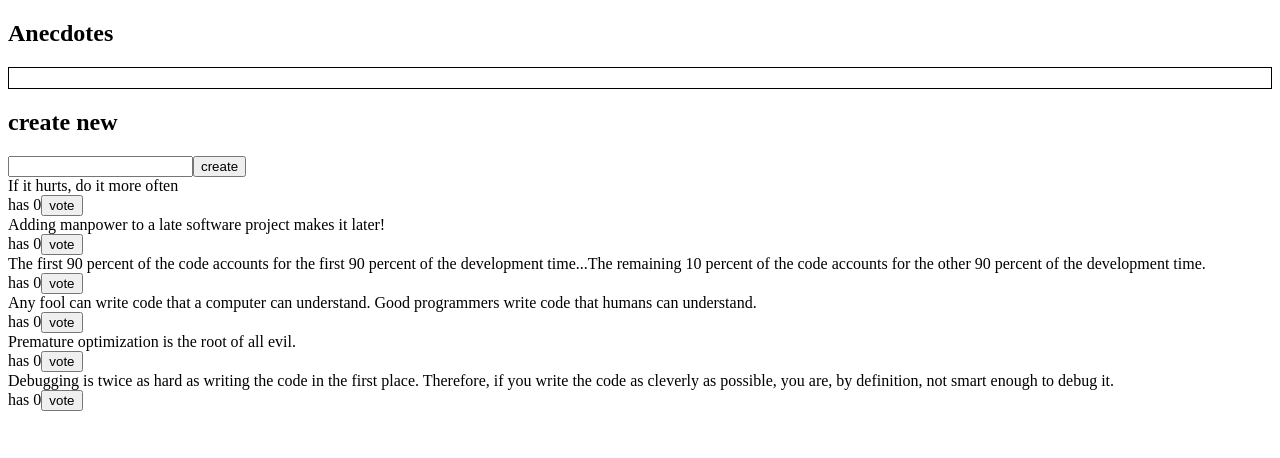
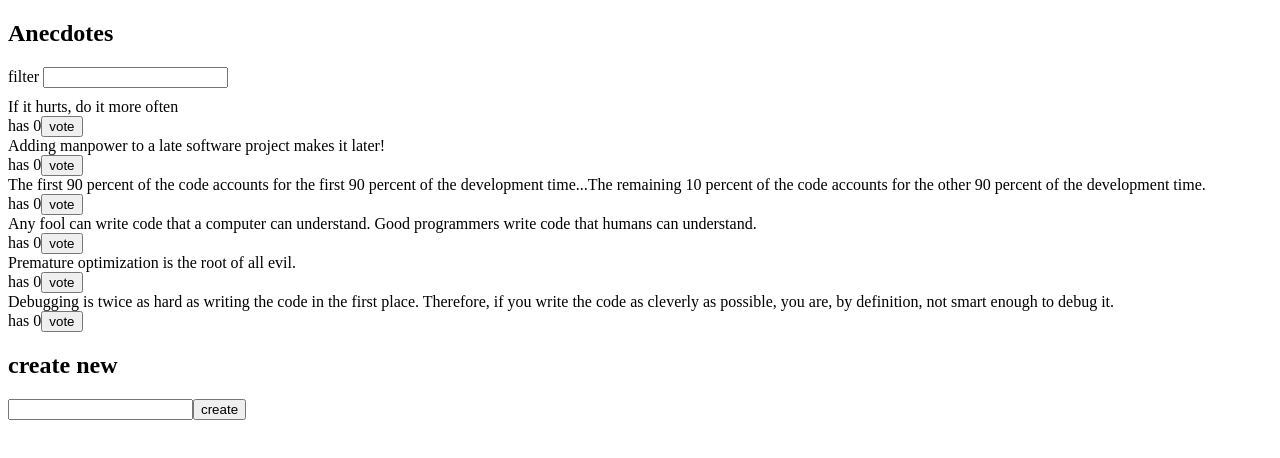
Before and after one commit to sm-mostafajamal/Fullstack_Open, a React (Create React App) app in the folder part1/anecdotes/: page / in a window 1280 px wide. Shown: the top 458 px of the page. Built offline with nearby package versions, Linux system fonts and the light colour scheme; the HTML template or start-up script is replaced by a standard one.

Commit message:
6.12* Better anecdotes, step10

```diff
--- a/part1/anecdotes/src/App.js
+++ b/part1/anecdotes/src/App.js
@@ -1,14 +1,16 @@
 import AnecdoteForm from './components/AnecdoteForm'
 import AnecdoteList from './components/AnecdoteList'
+import Filter from './components/Filter'
 import Notification from './components/Notification'
 
 const App = () => {
   return (
       <div>
         <h2>Anecdotes</h2>
+        <Filter />
         <Notification />
+        <AnecdoteList />
         <AnecdoteForm />
-        <AnecdoteList />
       </div>
     )
 }
--- a/part1/anecdotes/src/components/AnecdoteForm.js
+++ b/part1/anecdotes/src/components/AnecdoteForm.js
@@ -12,6 +12,7 @@ const AnecdotesForm = () => {
     dispatch(newAnecdote(content))
     dispatch(notiNewAnec(content))
   }
+
   return <form onSubmit={addAnecdote}>
           <h2>create new</h2>
           <div>
--- a/part1/anecdotes/src/components/AnecdoteList.js
+++ b/part1/anecdotes/src/components/AnecdoteList.js
@@ -5,7 +5,18 @@ import { notiVote } from '../reducers/notificationReducer'
 const AnecdoteList = () => {
 
   const dispatch = useDispatch()
-  const anecdotes = useSelector(state => state.anecdotes)
+
+  const anecdotes = useSelector(state => {
+    if(state.filter === 'All') {
+      return state.anecdotes
+    }
+
+    return [...state.anecdotes].filter(a => {
+      const anecs = a.content.toLowerCase()
+      return anecs.indexOf(state.filter) > -1
+    })
+
+  })
 
   const vote = (id) => {
     dispatch(updateVote(id))
--- /dev/null
+++ b/part1/anecdotes/src/components/Filter.js
@@ -0,0 +1,22 @@
+import { useDispatch } from "react-redux"
+import { searcheValue } from "../reducers/filterReducer"
+
+const Filter = () => {
+  const dispatch = useDispatch()
+
+  const handleChange = (event) => {
+    const content = event.target.value
+    dispatch(searcheValue(content))
+  }
+  const style = {
+    marginBottom: 10
+  }
+
+  return (
+    <div style={style}>
+      filter <input onChange={handleChange} />
+    </div>
+  )
+}
+
+export default Filter
--- a/part1/anecdotes/src/components/Notification.js
+++ b/part1/anecdotes/src/components/Notification.js
@@ -5,13 +5,12 @@ const Notification = () => {
 
   const dispatch = useDispatch()
   const notification = useSelector(state => state.notification)
-  setTimeout(() => dispatch(hide()), 5000)
 
-  const style = {
-    border: 'solid',
-    padding: 10,
-    borderWidth: 1
-  }
+  const style = notification === null ? {display : 'none'} : { border: 'solid', padding: 10, borderWidth: 1 }
+
+  setTimeout(() => {
+    dispatch(hide())
+  }, 5000)
 
   return (
     <div style={style}>
--- a/part1/anecdotes/src/index.js
+++ b/part1/anecdotes/src/index.js
@@ -6,13 +6,15 @@ import { Provider } from 'react-redux';
 import App from './App';
 import anecdoteReducer from './reducers/anecdoteReducer'
 import notificationReducer from './reducers/notificationReducer';
+import filterReducer from './reducers/filterReducer';
 
 
 // const store = createStore(reducer)
 const store = configureStore({
   reducer : {
     anecdotes: anecdoteReducer,
-    notification: notificationReducer
+    notification: notificationReducer,
+    filter: filterReducer
   }
 })
 
--- /dev/null
+++ b/part1/anecdotes/src/reducers/filterReducer.js
@@ -0,0 +1,15 @@
+import { createSlice } from "@reduxjs/toolkit";
+
+const filterSlice = createSlice({
+  name: 'filter',
+  initialState : 'All',
+  reducers: {
+    searcheValue(state, action) {
+      const value = action.payload
+      return value.toLowerCase()
+    }
+  }
+})
+
+export const { searcheValue } = filterSlice.actions
+export default filterSlice.reducer
--- a/part1/anecdotes/src/reducers/notificationReducer.js
+++ b/part1/anecdotes/src/reducers/notificationReducer.js
@@ -1,7 +1,5 @@
 import { createSlice } from "@reduxjs/toolkit";
 import { initialState as anecdotes } from "./anecdoteReducer";
-
-
 
 const notificationSlice = createSlice({
   name: 'notifications',
@@ -16,7 +14,7 @@ const notificationSlice = createSlice({
       return `you added '${action.payload}'`
     },
     hide(state, action) {
-      return ''
+      return null
     }
   }
 })
```
